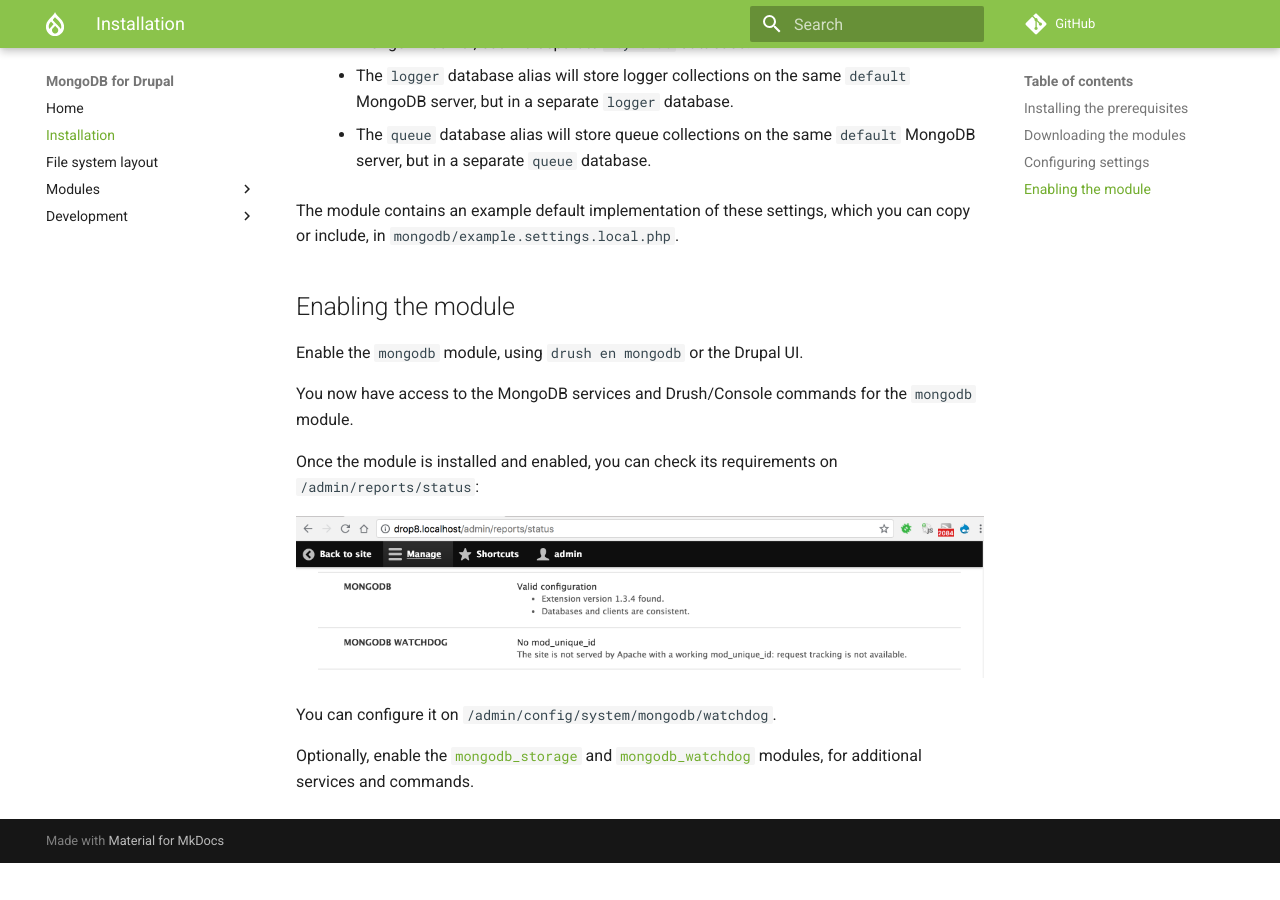
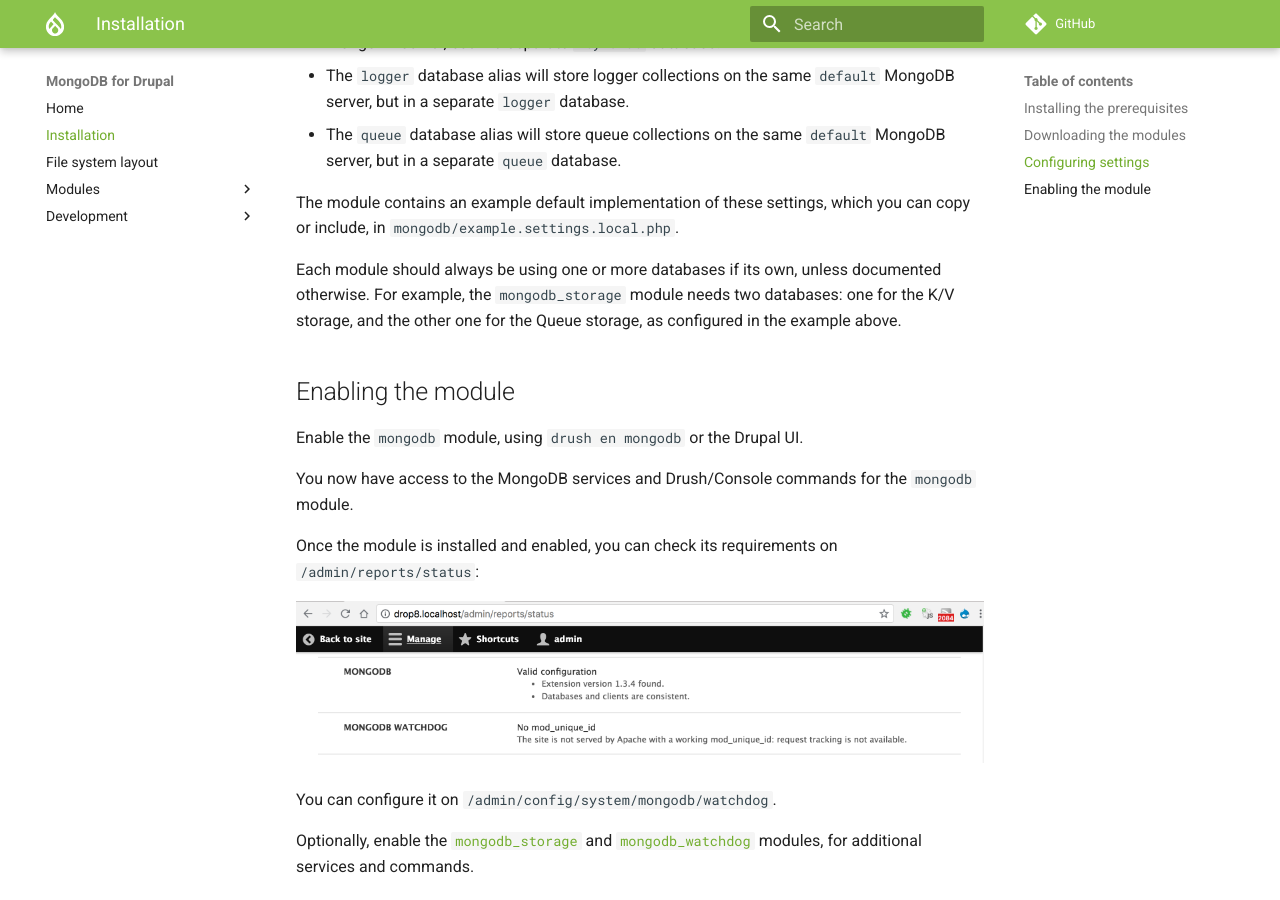
Before and after one commit to fgm/mongodb, an MkDocs documentation site: the page built from docs/install.md, in a window 1280 px wide and 900 px high, scrolled down 2339 px. Built offline with MkDocs 1.6.1 and Material for MkDocs 9.7.7, drawn with Linux system fonts in a browser that asks for light colours; comment, search, counter and statistics services are not loaded; before the commit the page ends 3202 px from its top, so only the background shows below that.

Commit message:
Fix docs for Queue API support.

````diff
--- a/docs/install.md
+++ b/docs/install.md
@@ -5,7 +5,6 @@ To summarize:
 - Install prerequisites
 - Download the MongoDB module suite to the site
 - Configure settings
-
 
 ## Installing the prerequisites
 
@@ -29,9 +28,9 @@ This guide assumes that :
 Installing MongoDB itself is best explained in these official resources
 maintained by MongoDB Inc.:
 
-   * [MongoDB Mac installation][MongoDBMac]
-   * [MongoDB LINUX installation][MongoDBLinux]
-   * [MongoDB Windows installation][MongoDBWindows]
+* [MongoDB Mac installation][MongoDBMac]
+* [MongoDB LINUX installation][MongoDBLinux]
+* [MongoDB Windows installation][MongoDBWindows]
 
 MongoDB below 4.0 is no longer supported, which means you can no longer get
 a basic web admin interface by running `mongod` with the `–httpinterface`:
@@ -40,19 +39,30 @@ To some extent, this feature has been superseded by the
 [free cloud monitoring][freemonitoring] service offered by MongoDB Inc.
 
 [download]: https://www.mongodb.org/downloads
+
 [drupal]: https://www.drupal.org/download
+
 [drush]: https://www.drush.org/
+
 [php]: http://php.net/downloads.php
+
 [mongo]: https://pecl.php.net/package/mongo
+
 [mongodb]: http://php.net/mongodb
+
 [report]: https://www.drupal.org/node/add/project-issue/mongodb
+
 [PHPMongoDBlib]: https://www.mongodb.com/docs/php-library/current/
+
 [MongoDBMac]: https://docs.mongodb.com/manual/tutorial/install-mongodb-on-os-x/
+
 [MongoDBLinux]: https://docs.mongodb.com/manual/administration/install-on-linux/
+
 [MongoDBWindows]: https://docs.mongodb.com/manual/tutorial/install-mongodb-on-windows/
+
 [removedhttp]: https://docs.mongodb.com/manual/release-notes/3.6-compatibility/#http-interface-and-rest-api
+
 [freemonitoring]: https://docs.mongodb.com/manual/administration/free-monitoring/
-
 
 ## Downloading the modules
 
@@ -69,7 +79,6 @@ composer require -nvv -W "drupal/mongodb:dev-2.x"
 
 Alternatively, download the module package by any other means,
 as per the Drupal documentation about [Installing modules][install].
-
 
 ## Configuring settings
 
@@ -112,24 +121,31 @@ $settings['mongodb'] = [
 ];
 ```
 
-  * With these settings:
-    * The `default` database alias will handle collections in the `drupal`
-      database on the `default` MongoDB server installed in earlier steps.
-    * The `keyvalue` database alias will store key-value collections on the
-      same `default` MongoDB server, but in a separate `keyvalue` database.
-    * The `logger` database alias will store logger collections on the same
-      `default` MongoDB server, but in a separate `logger` database.
-    * The `queue` database alias will store queue collections on the same
-      `default` MongoDB server, but in a separate `queue` database.
+* With these settings:
+  * The `default` database alias will handle collections in the `drupal`
+    database on the `default` MongoDB server installed in earlier steps.
+  * The `keyvalue` database alias will store key-value collections on the
+    same `default` MongoDB server, but in a separate `keyvalue` database.
+  * The `logger` database alias will store logger collections on the same
+    `default` MongoDB server, but in a separate `logger` database.
+  * The `queue` database alias will store queue collections on the same
+    `default` MongoDB server, but in a separate `queue` database.
 
 The module contains an example default implementation of these settings, which
 you can copy or include, in `mongodb/example.settings.local.php`.
+
+Each module should always be using one or more databases if its own,
+unless documented otherwise.
+For example, the `mongodb_storage` module needs two databases:
+one for the K/V storage, and the other one for the Queue storage,
+as configured in the example above.
 
 ## Enabling the module
 
 Enable the `mongodb` module, using `drush en mongodb` or the Drupal UI.
 
-You now have access to the MongoDB services and Drush/Console commands for the `mongodb` module.
+You now have access to the MongoDB services and Drush/Console commands for
+the `mongodb` module.
 
 Once the module is installed and enabled, you can check its requirements on
 `/admin/reports/status`:
@@ -143,4 +159,5 @@ and [`mongodb_watchdog`](modules/mongodb_watchdog.md) modules,
 for additional services and commands.
 
 [composer]: https://www.drupal.org/docs/develop/using-composer/manage-dependencies
+
 [install]: https://www.drupal.org/docs/extending-drupal/installing-modules#s-add-a-module-with-composer
--- a/mkdocs.yml
+++ b/mkdocs.yml
@@ -5,7 +5,7 @@ nav:
   - File system layout: 'layout.md'
   - Modules:
     - 'Driver: mongodb': 'modules/mongodb.md'
-    - 'Key-value: mongodb_storage': 'modules/mongodb_storage.md'
+    - 'K/V and Queue: mongodb_storage': 'modules/mongodb_storage.md'
     - 'Logger: mongodb_watchdog': 'modules/mongodb_watchdog.md'
   - Development:
     - 'Bespoke code': 'bespoke.md'
````
Also changed, not shown: docs/layout.md (+1 -1 lines), docs/modules/mongodb_storage.md (+3 -3 lines).
